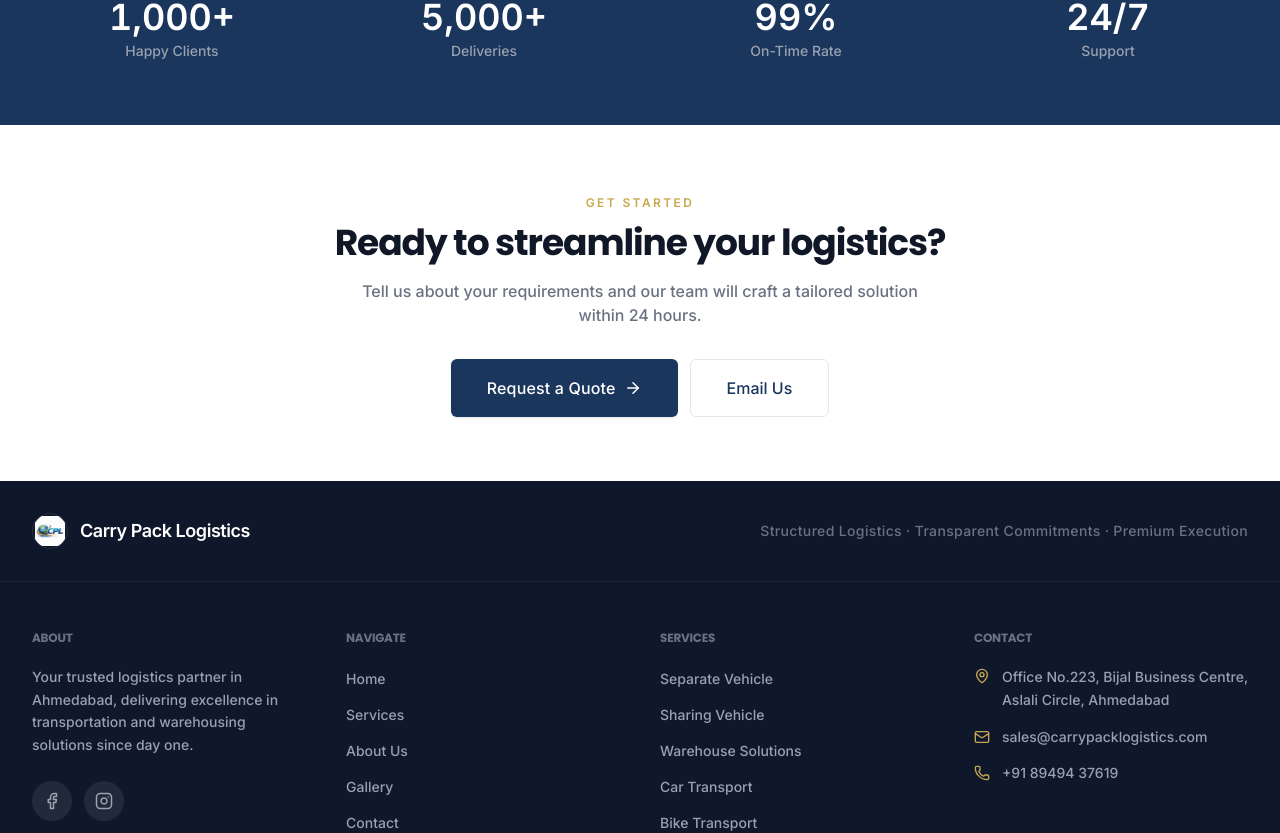
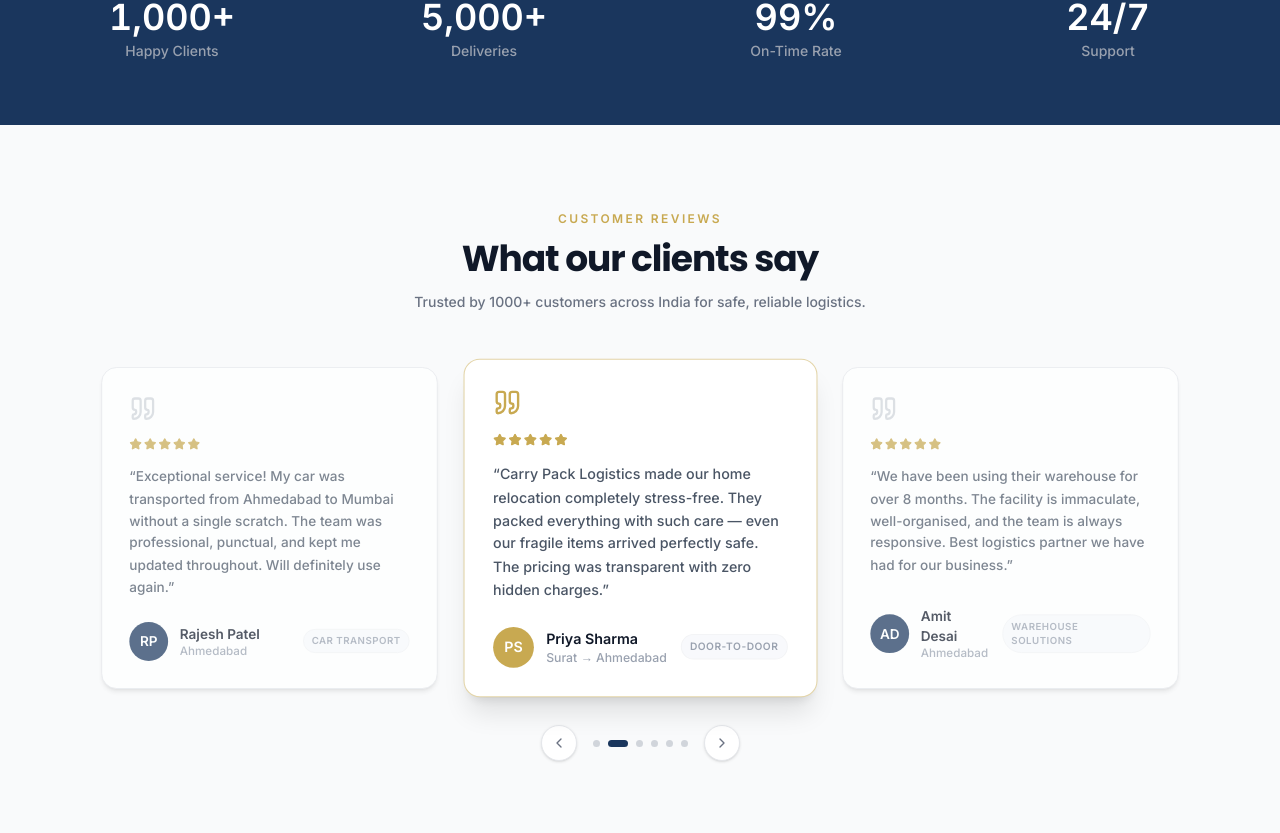
Before and after one commit to amrahulsaini/carrypacklogistics, a Next.js app: page / in a window 1280 px wide. Shown: the part 3139-3972 px from the top of the page. Built offline with nearby package versions, Linux system fonts and the light colour scheme.

Commit message:
feat: add testimonials slider with 6 customer reviews

```diff
--- /dev/null
+++ b/app/components/TestimonialsSlider.tsx
@@ -0,0 +1,216 @@
+'use client';
+
+import { useState, useEffect, useCallback } from 'react';
+import { ChevronLeft, ChevronRight, Star, Quote } from 'lucide-react';
+
+const reviews = [
+  {
+    name: 'Rajesh Patel',
+    location: 'Ahmedabad',
+    service: 'Car Transport',
+    rating: 5,
+    text: 'Exceptional service! My car was transported from Ahmedabad to Mumbai without a single scratch. The team was professional, punctual, and kept me updated throughout. Will definitely use again.',
+    initials: 'RP',
+    color: '#1a365d',
+  },
+  {
+    name: 'Priya Sharma',
+    location: 'Surat → Ahmedabad',
+    service: 'Door-to-Door',
+    rating: 5,
+    text: 'Carry Pack Logistics made our home relocation completely stress-free. They packed everything with such care — even our fragile items arrived perfectly safe. The pricing was transparent with zero hidden charges.',
+    initials: 'PS',
+    color: '#c8a951',
+  },
+  {
+    name: 'Amit Desai',
+    location: 'Ahmedabad',
+    service: 'Warehouse Solutions',
+    rating: 5,
+    text: 'We have been using their warehouse for over 8 months. The facility is immaculate, well-organised, and the team is always responsive. Best logistics partner we have had for our business.',
+    initials: 'AD',
+    color: '#1a365d',
+  },
+  {
+    name: 'Sunita Mehta',
+    location: 'Ahmedabad → Delhi',
+    service: 'Separate Vehicle',
+    rating: 5,
+    text: 'Booked a dedicated truck for our office relocation. Everything reached on time, nothing was damaged. The driver was courteous and communication was excellent. Highly recommended!',
+    initials: 'SM',
+    color: '#c8a951',
+  },
+  {
+    name: 'Ketan Shah',
+    location: 'Ahmedabad',
+    service: 'Bike Transport',
+    rating: 5,
+    text: 'Sent my Royal Enfield from Ahmedabad to Bangalore. Bike was packed professionally and delivered on the promised date. The tracking updates gave me real peace of mind.',
+    initials: 'KS',
+    color: '#1a365d',
+  },
+  {
+    name: 'Nidhi Joshi',
+    location: 'Vadodara → Ahmedabad',
+    service: 'Sharing Vehicle',
+    rating: 5,
+    text: 'Great value for money with the shared vehicle service. My goods were handled with the same care as a dedicated vehicle. The staff was helpful and responsive throughout.',
+    initials: 'NJ',
+    color: '#c8a951',
+  },
+];
+
+function StarRating({ count }: { count: number }) {
+  return (
+    <div className="flex gap-0.5">
+      {Array.from({ length: count }).map((_, i) => (
+        <Star key={i} size={13} className="text-[#c8a951] fill-[#c8a951]" />
+      ))}
+    </div>
+  );
+}
+
+export default function TestimonialsSlider() {
+  const [active, setActive] = useState(0);
+  const [animating, setAnimating] = useState(false);
+  const total = reviews.length;
+
+  const go = useCallback(
+    (dir: 1 | -1) => {
+      if (animating) return;
+      setAnimating(true);
+      setTimeout(() => {
+        setActive((prev) => (prev + dir + total) % total);
+        setAnimating(false);
+      }, 250);
+    },
+    [animating, total]
+  );
+
+  // Auto-play every 5 s
+  useEffect(() => {
+    const id = setInterval(() => go(1), 5000);
+    return () => clearInterval(id);
+  }, [go]);
+
+  // Visible indices: prev, active, next (desktop shows 3)
+  const prev = (active - 1 + total) % total;
+  const next = (active + 1) % total;
+
+  return (
+    <div className="select-none">
+      {/* Desktop — 3 cards side by side */}
+      <div className="hidden md:grid md:grid-cols-3 gap-6">
+        {[prev, active, next].map((idx, pos) => {
+          const r = reviews[idx];
+          const isCenter = pos === 1;
+          return (
+            <div
+              key={idx}
+              className={`relative bg-white rounded-2xl p-7 border transition-all duration-500 flex flex-col ${
+                isCenter
+                  ? 'border-[#c8a951]/50 shadow-xl scale-[1.02] z-10'
+                  : 'border-gray-200 shadow-md opacity-70 scale-[0.97]'
+              }`}
+            >
+              {/* Quote icon */}
+              <Quote
+                size={28}
+                className="mb-4 flex-shrink-0"
+                style={{ color: isCenter ? '#c8a951' : '#d1d5db' }}
+              />
+
+              {/* Stars */}
+              <StarRating count={r.rating} />
+
+              {/* Text */}
+              <p className="mt-4 text-sm text-gray-600 leading-relaxed flex-1">
+                &ldquo;{r.text}&rdquo;
+              </p>
+
+              {/* Author */}
+              <div className="mt-6 flex items-center gap-3">
+                <div
+                  className="w-10 h-10 rounded-full flex items-center justify-center text-white text-sm font-bold flex-shrink-0"
+                  style={{ background: r.color }}
+                >
+                  {r.initials}
+                </div>
+                <div>
+                  <p className="text-sm font-bold text-gray-900">{r.name}</p>
+                  <p className="text-xs text-gray-400">{r.location}</p>
+                </div>
+                <span className="ml-auto text-[10px] font-semibold uppercase tracking-wider px-2 py-1 rounded-full bg-[#f8f9fc] text-gray-400 border border-gray-100">
+                  {r.service}
+                </span>
+              </div>
+            </div>
+          );
+        })}
+      </div>
+
+      {/* Mobile — single card */}
+      <div className="md:hidden">
+        <div
+          className={`bg-white rounded-2xl p-6 border border-gray-200 shadow-lg transition-opacity duration-250 ${
+            animating ? 'opacity-0' : 'opacity-100'
+          }`}
+        >
+          <Quote size={26} className="text-[#c8a951] mb-3" />
+          <StarRating count={reviews[active].rating} />
+          <p className="mt-3 text-sm text-gray-600 leading-relaxed">
+            &ldquo;{reviews[active].text}&rdquo;
+          </p>
+          <div className="mt-5 flex items-center gap-3">
+            <div
+              className="w-10 h-10 rounded-full flex items-center justify-center text-white text-sm font-bold flex-shrink-0"
+              style={{ background: reviews[active].color }}
+            >
+              {reviews[active].initials}
+            </div>
+            <div>
+              <p className="text-sm font-bold text-gray-900">{reviews[active].name}</p>
+              <p className="text-xs text-gray-400">{reviews[active].location}</p>
+            </div>
+          </div>
+        </div>
+      </div>
+
+      {/* Controls */}
+      <div className="mt-8 flex items-center justify-center gap-4">
+        <button
+          onClick={() => go(-1)}
+          className="w-9 h-9 rounded-full border border-gray-200 bg-white flex items-center justify-center text-gray-500 hover:border-[#1a365d] hover:text-[#1a365d] transition-all shadow-sm"
+          aria-label="Previous"
+        >
+          <ChevronLeft size={16} />
+        </button>
+
+        {/* Dots */}
+        <div className="flex gap-2">
+          {reviews.map((_, i) => (
+            <button
+              key={i}
+              onClick={() => { if (!animating) { setAnimating(true); setTimeout(() => { setActive(i); setAnimating(false); }, 250); } }}
+              aria-label={`Go to review ${i + 1}`}
+              className="transition-all duration-300 rounded-full"
+              style={{
+                width: i === active ? '20px' : '7px',
+                height: '7px',
+                background: i === active ? '#1a365d' : '#d1d5db',
+              }}
+            />
+          ))}
+        </div>
+
+        <button
+          onClick={() => go(1)}
+          className="w-9 h-9 rounded-full border border-gray-200 bg-white flex items-center justify-center text-gray-500 hover:border-[#1a365d] hover:text-[#1a365d] transition-all shadow-sm"
+          aria-label="Next"
+        >
+          <ChevronRight size={16} />
+        </button>
+      </div>
+    </div>
+  );
+}
--- a/app/page.tsx
+++ b/app/page.tsx
@@ -2,6 +2,7 @@
 import Image from 'next/image';
 import { Truck, Package, Warehouse, Car, Bike, Home, ArrowRight, CheckCircle, Clock, Shield, Users, Award, TrendingUp } from 'lucide-react';
 import Counter from './components/Counter';
+import TestimonialsSlider from './components/TestimonialsSlider';
 
 export default function HomePage() {
   const services = [
@@ -321,6 +322,22 @@
         </div>
       </section>
 
+      {/* Testimonials Section */}
+      <section className="py-20 bg-gray-50">
+        <div className="max-w-6xl mx-auto px-4 sm:px-6 lg:px-8">
+          <div className="text-center mb-12">
+            <p className="section-label">Customer Reviews</p>
+            <h2 className="text-3xl md:text-4xl font-bold text-gray-900 mb-3" style={{ letterSpacing: '-0.03em' }}>
+              What our clients say
+            </h2>
+            <p className="text-gray-500 max-w-lg mx-auto text-sm leading-relaxed">
+              Trusted by 1000+ customers across India for safe, reliable logistics.
+            </p>
+          </div>
+          <TestimonialsSlider />
+        </div>
+      </section>
+
       {/* CTA Section */}
       <section className="py-16 bg-white">
         <div className="max-w-3xl mx-auto px-4 sm:px-6 lg:px-8 text-center">
```
